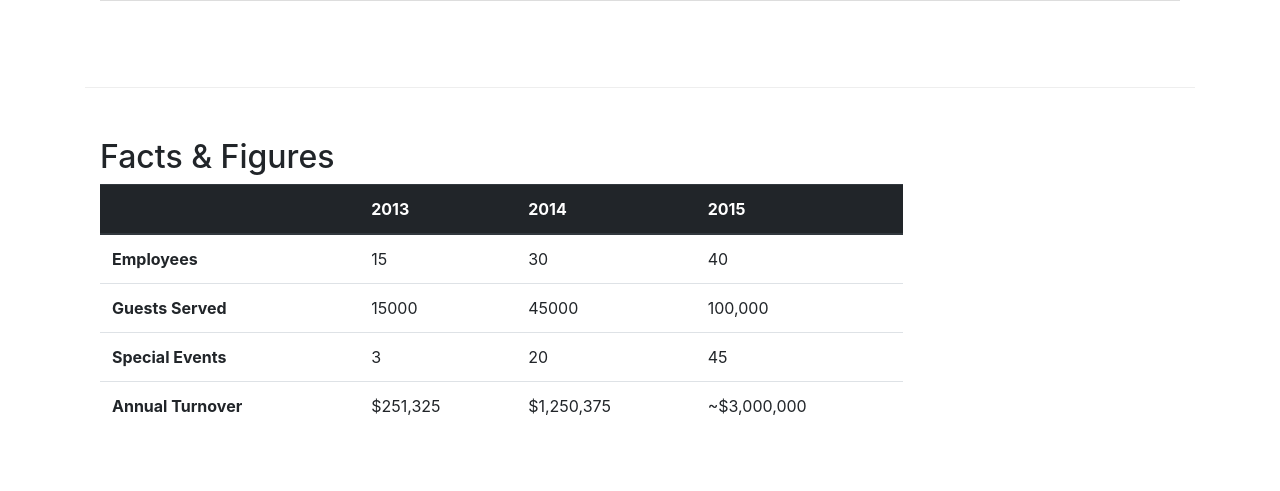
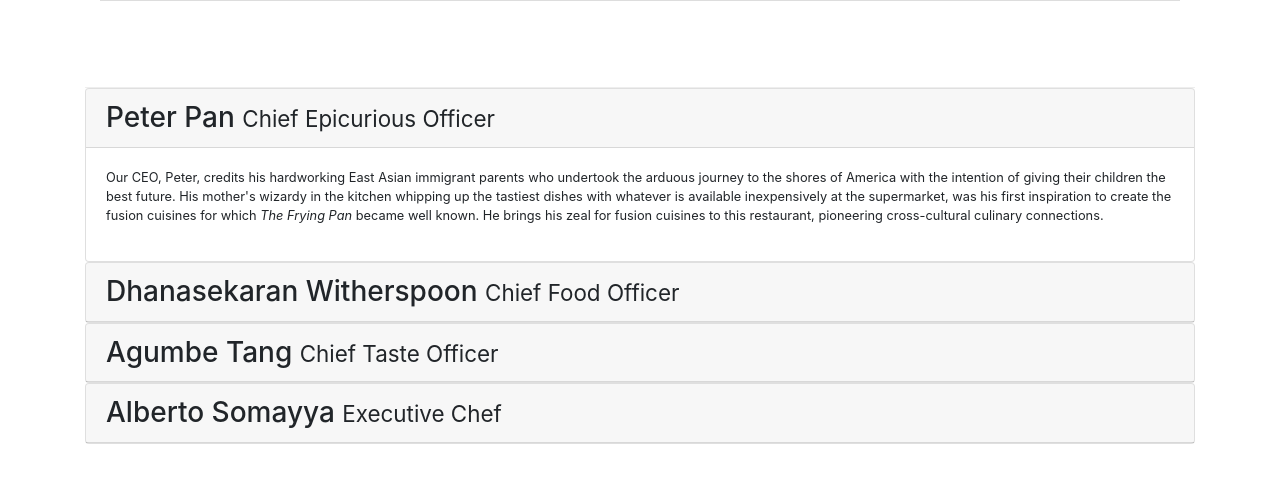
Before and after one commit to shivampri2002/ristorante_confusion, a website: page aboutus.html in a window 1280 px wide. Shown: the part 1284-1775 px from the top of the page. Drawn offline with nearby package versions, Linux system fonts and the light colour scheme.

Commit message:
Accordion

```diff
--- a/aboutus.html
+++ b/aboutus.html
@@ -135,6 +135,57 @@
                 </div>
             </div>
        </div>
+       <div id="accordion">
+           <div class="card">
+               <div class="card-header" role="tab" id="peterhead">
+                   <h3 class="mb-0">
+                       <a data-toggle="collapse" data-target="#peterP">Peter Pan <small>Chief Epicurious Officer</a>
+                   </h3>
+               </div>
+               <div class="collapse show" id="peterP" data-parent="#accordion">
+                   <div class="card-body">
+                        <p class="d-none d-sm-block">Our CEO, Peter, credits his hardworking East Asian immigrant parents who undertook the arduous journey to the shores of America with the intention of giving their children the best future. His mother's wizardy in the kitchen whipping up the tastiest dishes with whatever is available inexpensively at the supermarket, was his first inspiration to create the fusion cuisines for which <em>The Frying Pan</em> became well known. He brings his zeal for fusion cuisines to this restaurant, pioneering cross-cultural culinary connections.</p>
+                   </div>
+               </div>
+           </div>
+           <div class="card">
+            <div class="card-header" role="tab" id="dannyhead">
+                <h3 class="mb-0">
+                    <a data-toggle="collapse" data-target="#dannyD">Dhanasekaran Witherspoon <small>Chief Food Officer</small></a>
+                </h3>
+            </div>
+            <div class="collapse" id="dannyD" data-parent="#accordion">
+                <div class="card-body">
+                    <p class="d-none d-sm-block">Our CFO, Danny, as he is affectionately referred to by his colleagues, comes from a long established family tradition in farming and produce. His experiences growing up on a farm in the Australian outback gave him great appreciation for varieties of food sources. As he puts it in his own words, <em>Everything that runs, wins, and everything that stays, pays!</em></p>
+                </div>
+            </div>
+        </div>
+        <div class="card">
+            <div class="card-header" role="tab" id="agumbehead">
+                <h3 class="mb-0">
+                    <a data-toggle="collapse" data-target="#agumbeA">Agumbe Tang <small>Chief Taste Officer</small></a>
+                </h3>
+            </div>
+            <div class="collapse" id="agumbeA" data-parent="#accordion">
+                <div class="card-body">
+                    <p class="d-none d-sm-block">Blessed with the most discerning gustatory sense, Agumbe, our CTO, personally ensures that every dish that we serve meets his exacting tastes. Our chefs dread the tongue lashing that ensues if their dish does not meet his exacting standards. He lives by his motto, <em>You click only if you survive my lick.</em></p>
+                </div>
+            </div>
+        </div>
+        <div class="card">
+            <div class="card-header" role="tab" id="albertohead">
+                <h3 class="mb-0">
+                    <a data-toggle="collapse" data-target="#albertoA">Alberto Somayya <small>Executive Chef</small></a>
+                </h3>
+            </div>
+            <div class="collapse" id="albertoA" data-parent="#accordion">
+                <div class="card-body">
+                    <p class="d-none d-sm-block">Award winning three-star Michelin chef with wide International experience having worked closely with whos-who in the culinary world, he specializes in creating mouthwatering Indo-Italian fusion experiences. He says, <em>Put together the cuisines from the two craziest cultures, and you get a winning hit! Amma Mia!</em></p>
+                </div>
+            </div>
+        </div>
+       </div>
+
        <div class="row row-content">
            <div class="col-12 col-sm-9">
                <h2>Facts &amp; Figures</h2>
```
